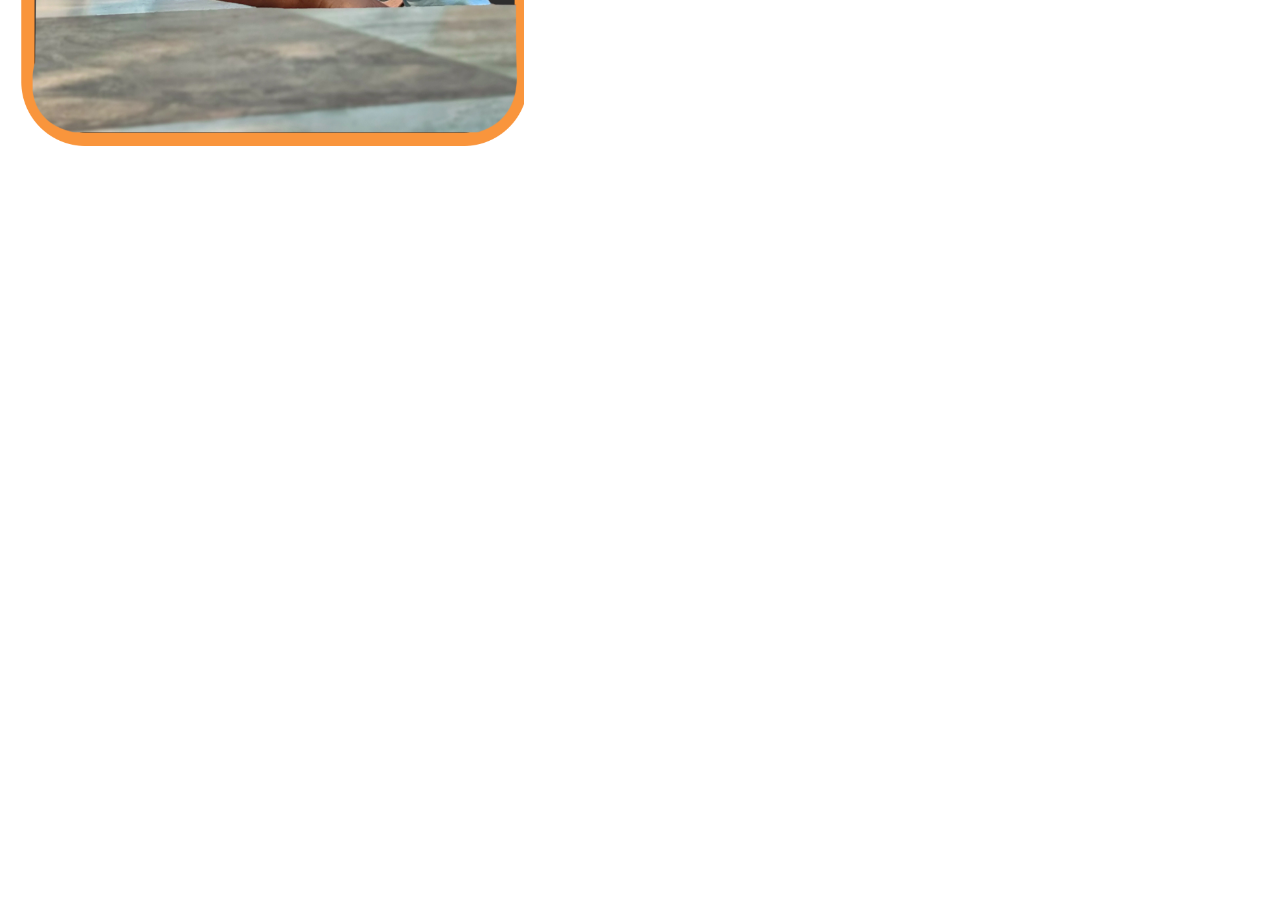
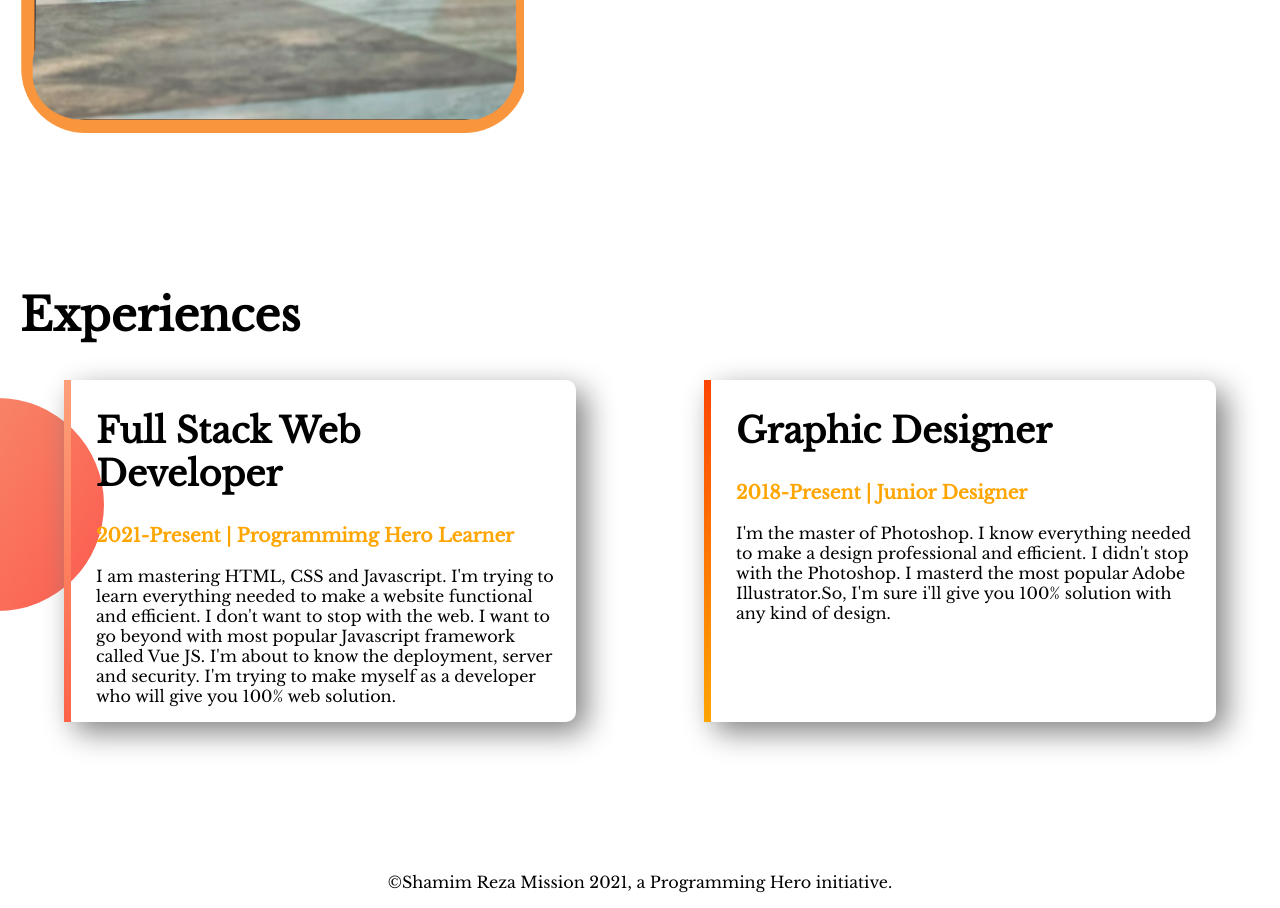
Before and after one commit to isrmission/new-dev-portfolio, a plain HTML site: page index.html in a window 1280 px wide. Shown: the part 1182-2090 px from the top of the page. Before the commit the page ends 1482 px from the top, so only its background shows below. Drawn offline with nearby package versions, Linux system fonts and the light colour scheme.

Commit message:
final-test

```diff
--- a/index.html
+++ b/index.html
@@ -13,7 +13,7 @@
 </head>
 
 <body>
-    <section class="top-banner">
+    <section class="top-banner flexible-container">
         <div class="half-width pddng">
             <h1>Welcome To</h1>
             <h1><span class="orange-color">Shamim Reza Mission</span>'s World!</h1>
@@ -30,7 +30,7 @@
             <img src="images/my-pic.png" alt="">
         </div>
     </section>
-    <section class="dream-big">
+    <section class="dream-big flexible-container">
         <div class="half-width pddng">
             <img src="images/Portfolio-2.png" alt="">
         </div>
@@ -45,6 +45,36 @@
             <a class="link-button" href="">DOWNLOAD RESUME</a>
         </div>
     </section>
+    <section class="experience-area">
+        <h1 class="pddng">
+            Experiences
+        </h1>
+        <div class="flexible-container">
+            <div id="web-dev-exp" class="box-shadow">
+                <h2>
+                    Full Stack Web Developer
+                </h2>
+                <h3 class="orange-color">2021-Present | Programmimg Hero Learner</h3>
+                <p>I am mastering HTML, CSS and Javascript. I'm trying to learn everything needed to make a website
+                    functional and efficient. I don't want to stop with the web. I want to go beyond with most popular
+                    Javascript framework called Vue JS. I'm about to know the deployment, server and security. I'm
+                    trying to
+                    make myself as a developer who will give you 100% web solution.
+                </p>
+            </div>
+            <div id="graphic-designer" class="box-shadow">
+                <h2>Graphic Designer</h2>
+                <h3 class="orange-color">2018-Present | Junior Designer</h3>
+                <p>I'm the master of Photoshop. I know everything needed to make a design professional and efficient. I
+                    didn't stop with the Photoshop. I masterd the most popular Adobe Illustrator.So, I'm sure i'll give
+                    you
+                    100% solution with any kind of design.</p>
+            </div>
+        </div>
+    </section>
+    <footer>
+        <p>©Shamim Reza Mission 2021, a Programming Hero initiative.</p>
+    </footer>
 </body>
 
 </html>
--- a/style.css
+++ b/style.css
@@ -8,7 +8,7 @@ h1{
 .orange-color{
     color: orange;
 }
-section{
+.flexible-container{
     display: flex;
     margin-bottom: 150px;
 }
@@ -25,7 +25,7 @@ section{
     padding-left: 20px;
 }
 .pddng2 {
-    padding-left: 50px;
+    padding-left: 80px;
 }
 .link-button{
         text-decoration: none;
@@ -33,7 +33,7 @@ section{
         color: white;
         font-weight: bolder;
         padding: 10px 40px;
-        border-radius: 5px;
+        border-radius: 10px;
 }
 .top-banner{
     background-image: url(images/top-banner.png);
@@ -44,3 +44,35 @@ section{
     background-repeat: no-repeat;
     background-position: right;
 }
+.box-shadow{
+    box-shadow: 10px 10px 30px grey;
+    width: 80%;
+    margin-left: 5%;
+    margin-right: 5%;
+    border-radius: 10px;
+    padding-left: 25px;
+    padding-right: 20px;
+
+}
+h2{
+    font-size: 35px;
+}
+.experience-area{
+    background-image: url(images/exp-bg.png);
+    background-repeat: no-repeat;
+    background-position: left;
+}
+
+#web-dev-exp{
+    border-left: 7px solid;
+    border-image: linear-gradient(180deg, lightsalmon, tomato);
+    border-image-slice: 1;
+}
+#graphic-designer{
+    border-left: 7px solid;
+    border-image: linear-gradient(180deg, orangered, orange);
+    border-image-slice: 1;
+}
+footer p{
+    text-align: center;
+}
```
